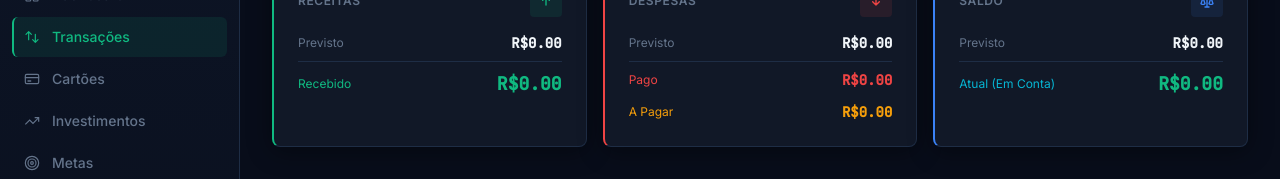
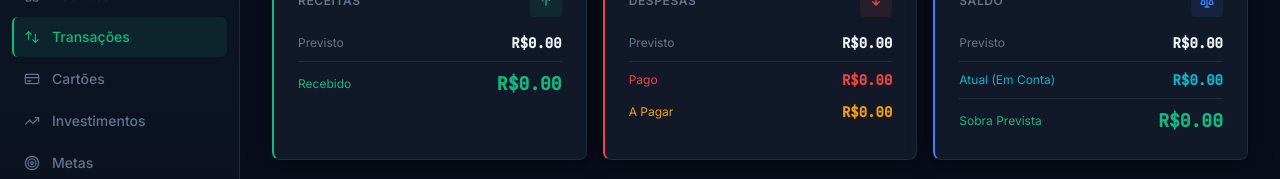
Before and after one commit to patrese-ebs/FINDASH-Sistema-de-Gerenciamento-Fianceiro-Pessoal, an Angular app in the folder frontend/: page /transactions in a window 1280 px wide. Shown: the part 160-339 px from the top of the page. Built offline with nearby package versions, Linux system fonts and the light colour scheme; no server answers; sample sign-in values are in the browser's storage.

Commit message:
feat: adicionar sobra prevista na tela de transacoes

```diff
--- a/frontend/src/app/components/transactions/transactions.component.html
+++ b/frontend/src/app/components/transactions/transactions.component.html
@@ -107,11 +107,18 @@
                     {{ balance | currency:'BRL' }}
                 </span>
             </div>
+            <div class="flex justify-between items-center pb-2 border-b border-dark-border">
+                <span class="text-xs text-accent-cyan" title="Receitas Recebidas − Despesas Pagas">Atual (Em Conta)</span>
+                <span class="text-sm font-semibold font-mono"
+                    [ngClass]="{'text-accent-cyan': currentBalance >= 0, 'text-accent-red': currentBalance < 0}">
+                    {{ currentBalance | currency:'BRL' }}
+                </span>
+            </div>
             <div class="flex justify-between items-center">
-                <span class="text-xs text-accent-cyan" title="Receitas Recebidas − Despesas Pagas">Atual (Em Conta)</span>
+                <span class="text-xs text-accent-emerald" title="Receitas Previstas − Despesas A Pagar">Sobra Prevista</span>
                 <span class="text-lg font-bold font-mono"
-                    [ngClass]="{'text-accent-emerald': currentBalance >= 0, 'text-accent-red': currentBalance < 0}">
-                    {{ currentBalance | currency:'BRL' }}
+                    [ngClass]="{'text-accent-emerald': leftoverBalance >= 0, 'text-accent-red': leftoverBalance < 0}">
+                    {{ leftoverBalance | currency:'BRL' }}
                 </span>
             </div>
         </div>
--- a/frontend/src/app/components/transactions/transactions.component.ts
+++ b/frontend/src/app/components/transactions/transactions.component.ts
@@ -168,6 +168,11 @@ export class TransactionsComponent implements OnInit {
     get currentBalance() {
         // Current balance for the selected month: Received Income - Paid Expense
         return this.receivedIncome - this.paidExpense;
+    }
+
+    get leftoverBalance() {
+        // Amount leftover after all remaining expenses are paid from predicted income
+        return this.predictedIncome - this.toPayExpense;
     }
 
     toggleStatus(t: Transaction) {
```
